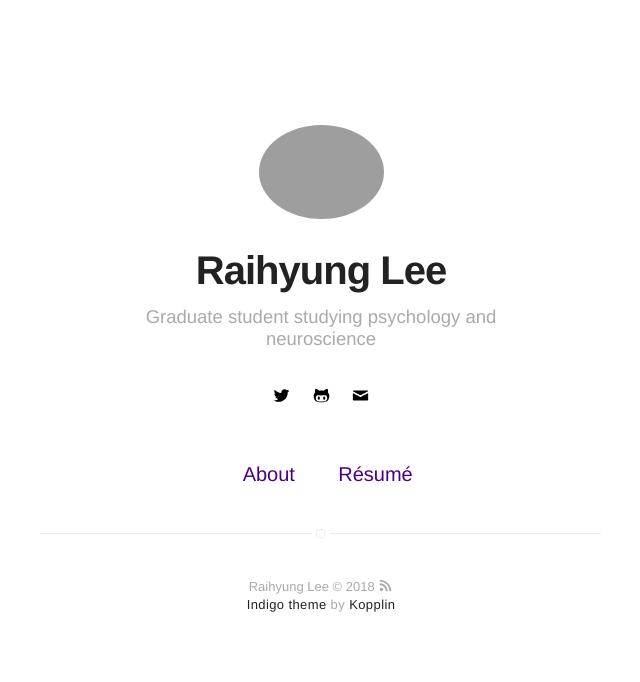
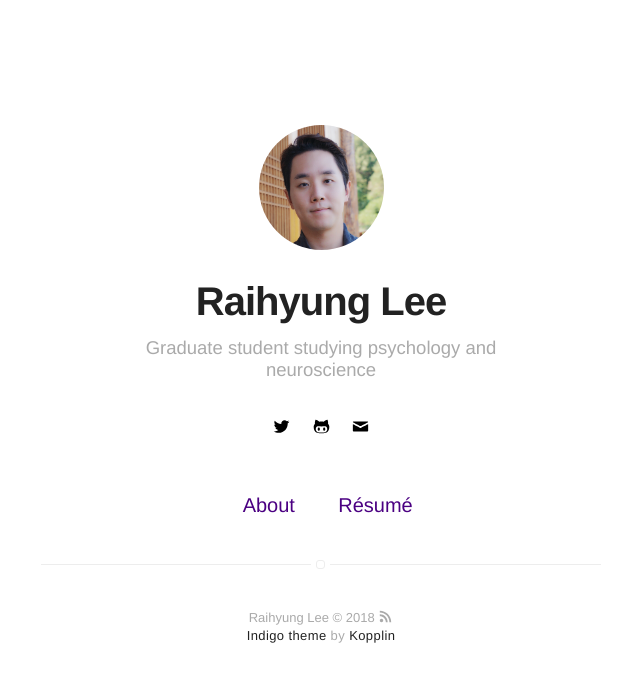
Before and after one commit to RaihyungLee/RaihyungLee.github.io, a Jekyll site: the page built from index.html, in a window 1280 px wide. Shown: the top 682 px of the page, without its empty margins (319-959 px from the left). Built offline with Jekyll 4.4.1, drawn with Linux system fonts in a browser that asks for light colours.

Commit message:
Update _config.yml

```diff
--- a/_config.yml
+++ b/_config.yml
@@ -8,7 +8,7 @@ description: Stuff I find interesting
 # if it's an external image, update below for true
 # better with square images
 external-image: false
-picture: assets/images/profile.png
+picture: assets/images/profile_new.png
 
 # If you want to include your resume, set to true
 # and specify source (external or local).
```
